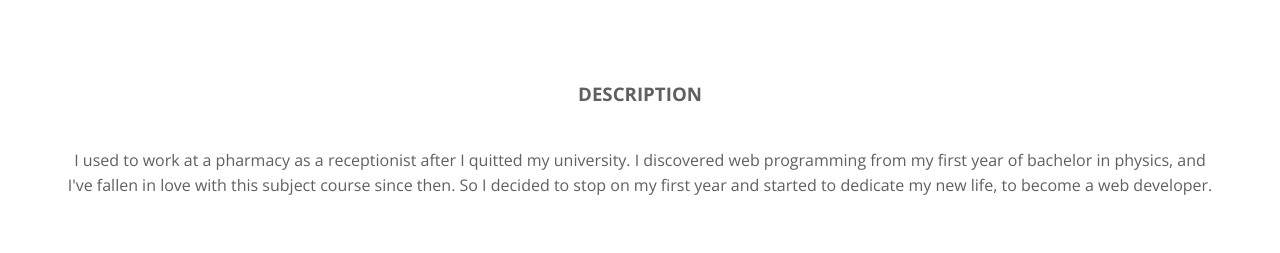
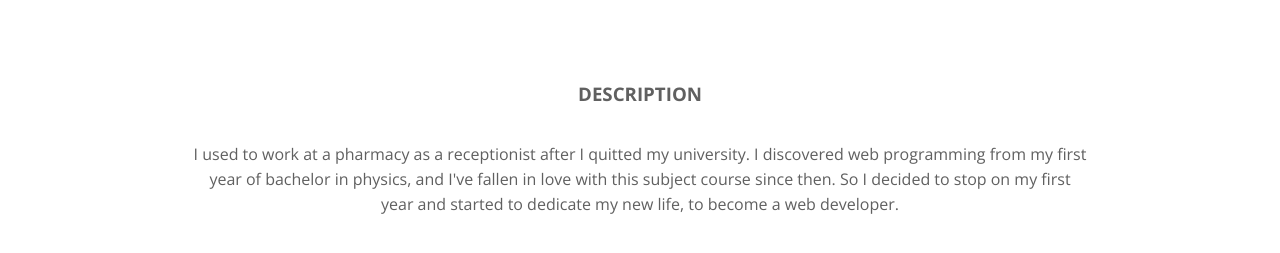
Before and after one commit to hanfiden/old_portfolio, a plain HTML site: page index.html in a window 1280 px wide. Shown: the part 769-1022 px from the top of the page. Drawn offline with nearby package versions, Linux system fonts and the light colour scheme.

Commit message:
Update style.css

```diff
--- a/style.css
+++ b/style.css
@@ -45,7 +45,7 @@ header img:hover {
 /*############################CONTAINER################################*/
 
 .description-text {
-  padding: 5%;
+  padding: 5% 15% 5% 15%;
 }
 
 .description-text h3 {
```
